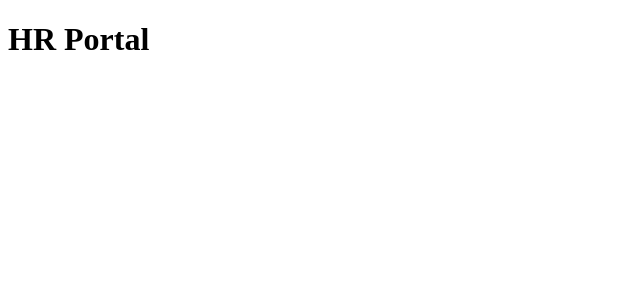
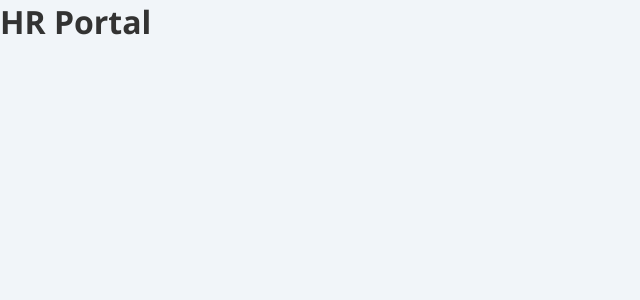
Before and after one commit to Matthias146/HR-Portal, an Angular app: page / in a window 1280 px wide. Shown: the top 300 px of the page, without its empty margins (0-640 px from the left). Built offline with nearby package versions, Linux system fonts and the light colour scheme.

Commit message:
feat(styling): establish global design tokens and CSS reset

```diff
--- a/angular.json
+++ b/angular.json
@@ -11,7 +11,7 @@
       "projectType": "application",
       "schematics": {
         "@schematics/angular:component": {
-          "style": "sass"
+          "style": "scss"
         }
       },
       "root": "",
@@ -23,7 +23,7 @@
           "options": {
             "browser": "src/main.ts",
             "tsConfig": "tsconfig.app.json",
-            "inlineStyleLanguage": "sass",
+            "inlineStyleLanguage": "scss",
             "assets": [
               {
                 "glob": "**/*",
@@ -31,7 +31,7 @@
               }
             ],
             "styles": [
-              "src/styles.sass"
+              "src/styles.scss"
             ]
           },
           "configurations": {
--- a/src/app/app.ts
+++ b/src/app/app.ts
@@ -5,7 +5,7 @@ import { RouterOutlet } from '@angular/router';
   selector: 'app-root',
   imports: [RouterOutlet],
   templateUrl: './app.html',
-  styleUrl: './app.sass'
+  styleUrl: './app.scss',
 })
 export class App {
   protected readonly title = signal('hr_portal');
--- a/src/app/core/layout/layout.ts
+++ b/src/app/core/layout/layout.ts
@@ -5,6 +5,6 @@ import { RouterOutlet } from '@angular/router';
   selector: 'app-layout',
   imports: [RouterOutlet],
   templateUrl: './layout.html',
-  styleUrl: './layout.sass',
+  styleUrl: './layout.scss',
 })
 export class Layout {}
--- a/src/styles.sass
+++ /dev/null
@@ -1 +0,0 @@
-/* You can add global styles to this file, and also import other style files */
--- /dev/null
+++ b/src/styles.scss
@@ -0,0 +1,27 @@
+/* --- 1. Design Tokens (Variablen) --- */
+:root {
+  // Colors
+  --primary-color: #0f172a;
+  --sidebar-bg: #1e293b;
+  --bg-color: #f1f5f9;
+  --text-main: #333333;
+  --text-light: #ffffff;
+
+  // (Spacing)
+  --spacing-sm: 8px;
+  --spacing-md: 16px;
+  --spacing-lg: 24px;
+}
+
+* {
+  box-sizing: border-box;
+  margin: 0;
+  padding: 0;
+}
+
+body {
+  font-family: "Segoe UI", Roboto, Helvetica, Arial, sans-serif;
+  background-color: var(--bg-color);
+  color: var(--text-main);
+  height: 100vh; /* Nimmt immer die volle Bildschirmhöhe ein */
+}
```
Also changed, not shown: src/app/app.sass (deleted), src/app/app.scss (added), src/app/core/layout/layout.sass (deleted), src/app/core/layout/layout.scss (added).
